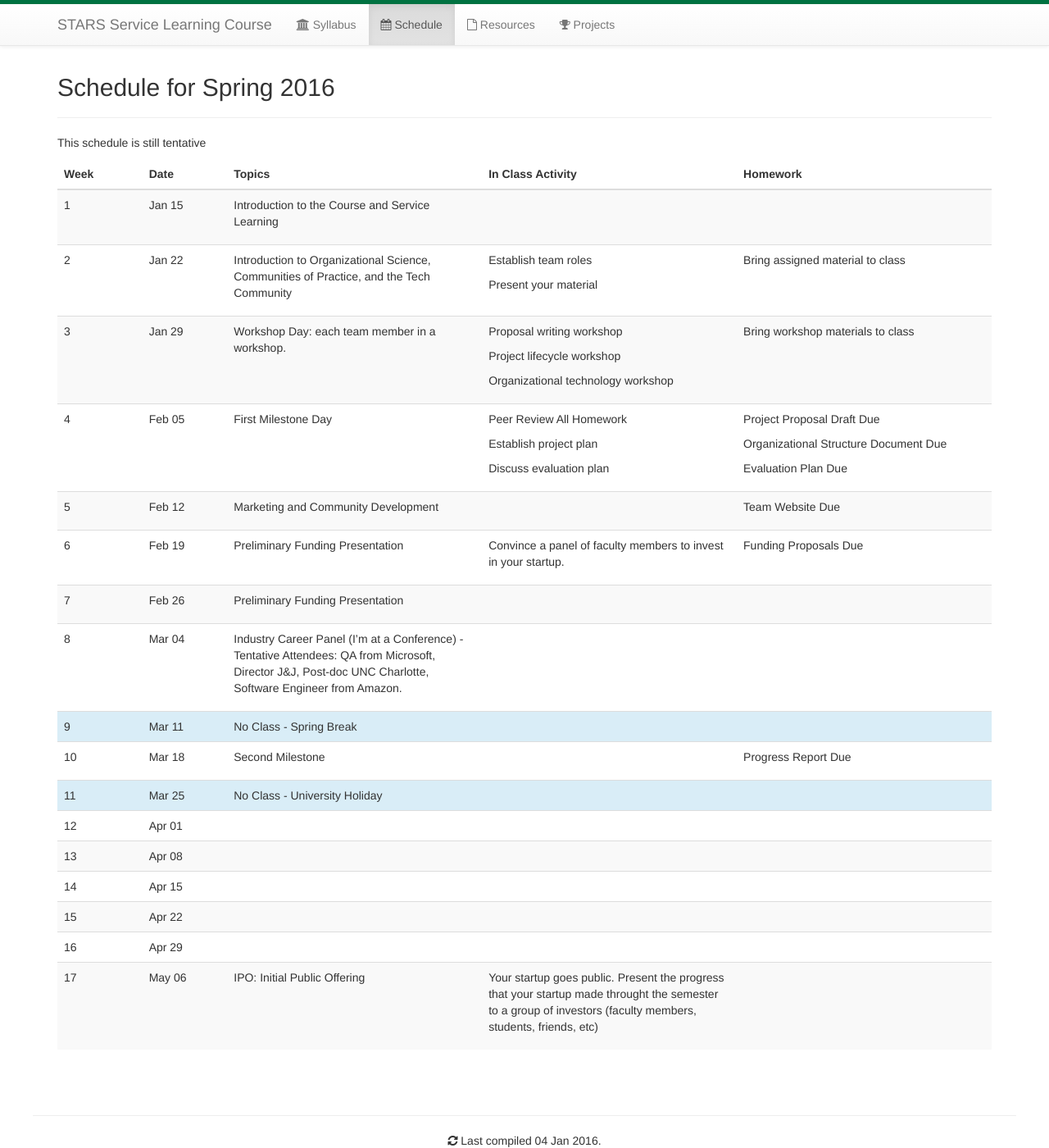
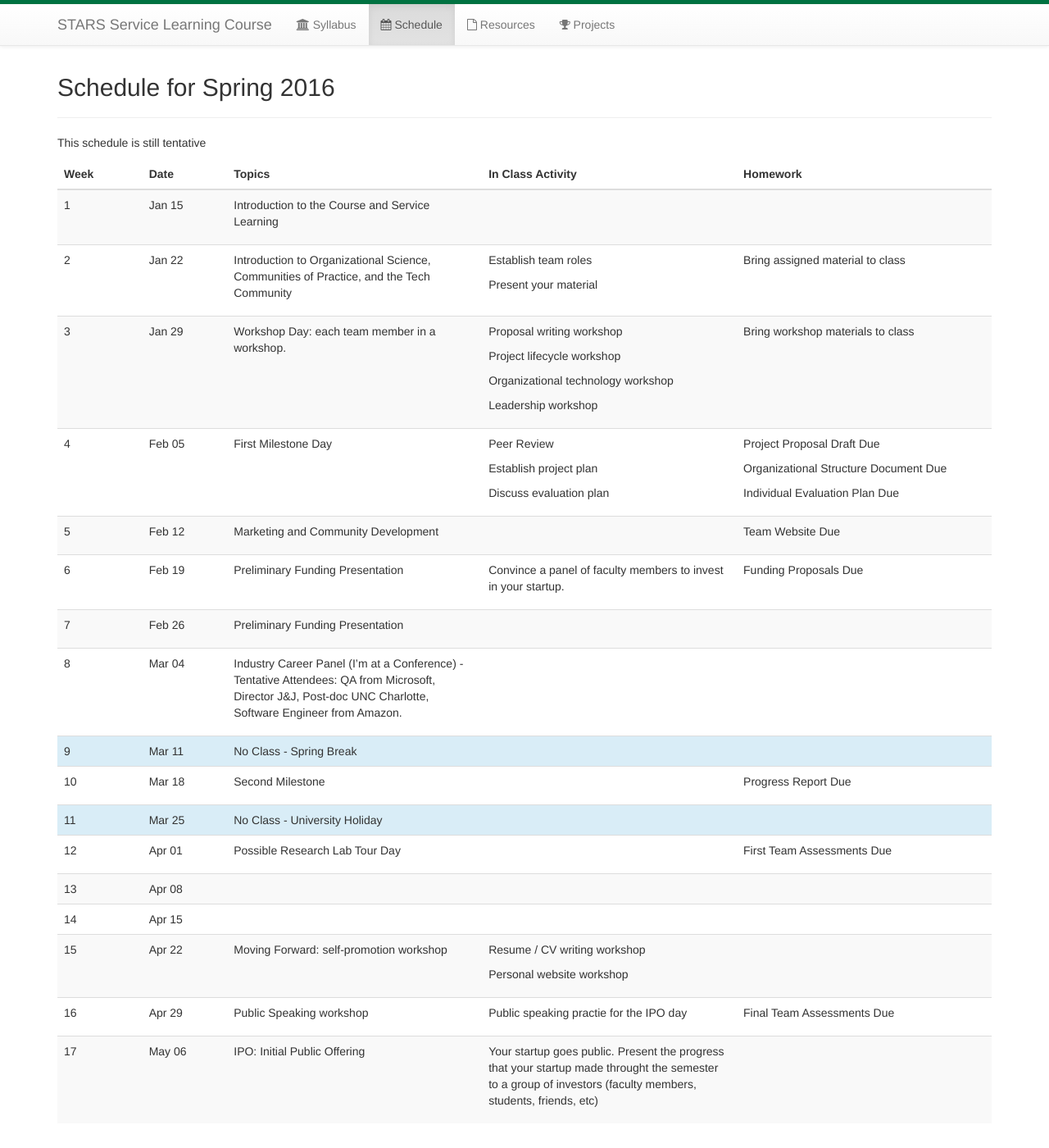
Before and after one commit to stevemacn/service-learning-course, a Jekyll site: the page built from schedule.html, in a window 1280 px wide and 1400 px high. Shown: the whole window at 82% size. Built offline with Jekyll 4.4.1, drawn with Linux system fonts in a browser that asks for light colours; nearby versions of some CDN libraries.

Commit message:
update the schedule with end of semester meetings

```diff
--- a/_data/lectures.yml
+++ b/_data/lectures.yml
@@ -32,6 +32,7 @@
     - info: "Proposal writing workshop"
     - info: "Project lifecycle workshop"
     - info: "Organizational technology workshop"
+    - info: "Leadership workshop"
   hw:
     - info: "Bring workshop materials to class"
 
@@ -45,9 +46,9 @@
   hw:
     - info: Project Proposal Draft Due
     - info: Organizational Structure Document Due
-    - info: "Evaluation Plan Due"
+    - info: "Individual Evaluation Plan Due"
   act:
-    - info: "Peer Review All Homework"
+    - info: "Peer Review"
     - info: "Establish project plan"
     - info: "Discuss evaluation plan"
 
@@ -103,8 +104,9 @@
 
 -
   date: 2016-4-1
-  info:
+  info: "Possible Research Lab Tour Day"
   hw:
+      - info: "First Team Assessments Due"
 
 -
   date: 2016-4-8
@@ -118,13 +120,19 @@
 
 -
   date: 2016-4-22
-  info:
+  info: "Moving Forward: self-promotion workshop"
+  act:
+    - info: "Resume / CV writing workshop"
+    - info: "Personal website workshop"
   hw:
 
 -
   date: 2016-4-29
-  info:
+  info: "Public Speaking workshop"
   hw:
+    - info: "Final Team Assessments Due"
+  act:
+    - info: "Public speaking practie for the IPO day"
 
 -
   date: 2016-5-6
```
